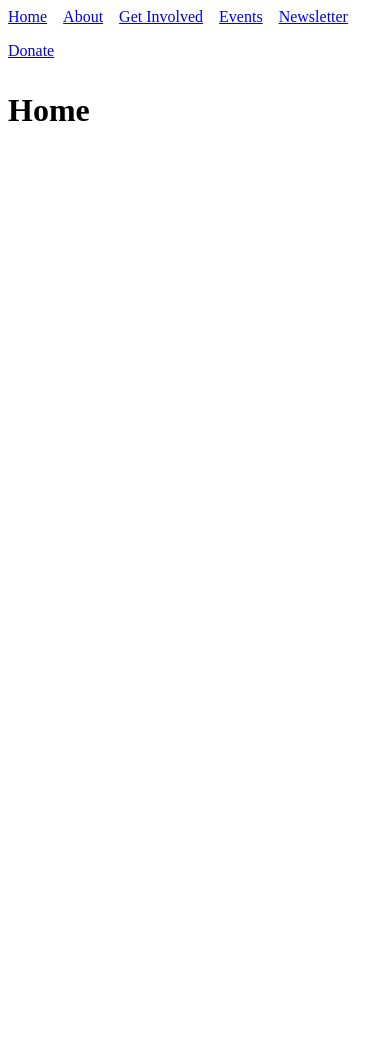
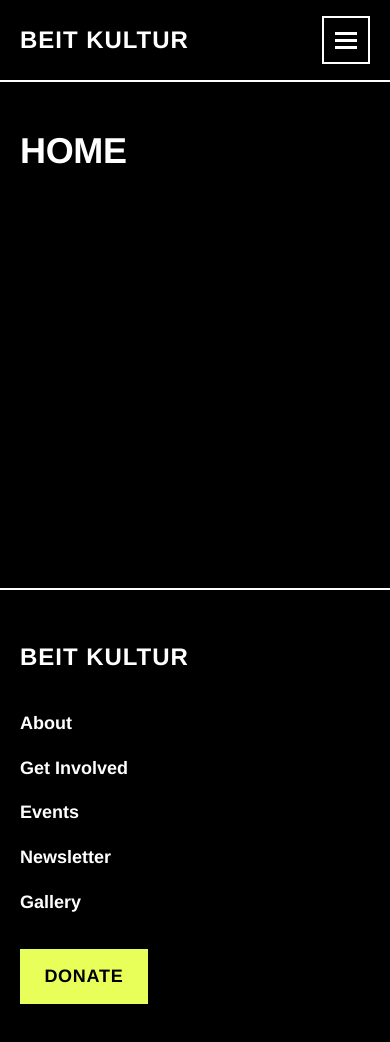
Before and after one commit to abrilvergaralozano/BEIT-KULTUR, a SvelteKit app: page / in a window 390 px wide. Shown: the top 1042 px of the page. Before the commit the page ends 844 px from the top, so only its background shows below. Built offline with nearby package versions, Linux system fonts and the light colour scheme.

Commit message:
Add brand Styles

```diff
--- /dev/null
+++ b/src/lib/components/Footer.svelte
@@ -0,0 +1,66 @@
+<script>
+	import { navLinks } from '#lib/nav.js';
+</script>
+
+<footer>
+	<div class="inner">
+		<a href="/" class="logo">BEIT KULTUR</a>
+
+		<nav aria-label="Footer menu">
+			<ul>
+				{#each navLinks as link}
+					<li><a href={link.href}>{link.label}</a></li>
+				{/each}
+			</ul>
+		</nav>
+
+		<a href="/donate" class="button">Donate</a>
+	</div>
+</footer>
+
+<style>
+	footer {
+		border-top: 2px solid var(--white);
+	}
+
+	.inner {
+		max-width: var(--max-width);
+		margin: 0 auto;
+		padding: 3rem var(--gutter);
+		display: flex;
+		flex-wrap: wrap;
+		align-items: center;
+		justify-content: space-between;
+		gap: 2rem;
+	}
+
+	ul {
+		display: flex;
+		flex-wrap: wrap;
+		gap: 1rem 1.5rem;
+		list-style: none;
+		margin: 0;
+		padding: 0;
+	}
+
+	ul a {
+		color: var(--white);
+		font-weight: 700;
+		text-decoration: none;
+	}
+
+	ul a:hover {
+		color: var(--lime);
+	}
+
+	@media (max-width: 700px) {
+		.inner {
+			flex-direction: column;
+			align-items: flex-start;
+		}
+
+		ul {
+			flex-direction: column;
+		}
+	}
+</style>
--- /dev/null
+++ b/src/lib/components/Header.svelte
@@ -0,0 +1,183 @@
+<script>
+	import { page } from '$app/state';
+	import { navLinks } from '#lib/nav.js';
+
+	let menuOpen = $state(false);
+
+	function closeMenu() {
+		menuOpen = false;
+	}
+</script>
+
+<header>
+	<div class="inner">
+		<a href="/" class="logo" onclick={closeMenu}>BEIT KULTUR</a>
+
+		<button
+			class="menu-toggle"
+			aria-expanded={menuOpen}
+			aria-controls="main-menu"
+			onclick={() => (menuOpen = !menuOpen)}
+		>
+			<span class="bars" aria-hidden="true"></span>
+			<span class="visually-hidden">{menuOpen ? 'Close menu' : 'Open menu'}</span>
+		</button>
+
+		<nav id="main-menu" aria-label="Main menu" class:open={menuOpen}>
+			<ul>
+				{#each navLinks as link}
+					<li>
+						<a
+							href={link.href}
+							aria-current={page.url.pathname === link.href ? 'page' : undefined}
+							onclick={closeMenu}>{link.label}</a
+						>
+					</li>
+				{/each}
+			</ul>
+			<a href="/donate" class="button" onclick={closeMenu}>Donate</a>
+		</nav>
+	</div>
+</header>
+
+<style>
+	header {
+		background: var(--black);
+		border-bottom: 2px solid var(--white);
+		position: sticky;
+		top: 0;
+		z-index: 10;
+	}
+
+	.inner {
+		max-width: var(--max-width);
+		margin: 0 auto;
+		padding: 1rem var(--gutter);
+		display: flex;
+		align-items: center;
+		justify-content: space-between;
+		gap: 1.5rem;
+	}
+
+	nav {
+		display: flex;
+		align-items: center;
+		gap: 2rem;
+	}
+
+	ul {
+		display: flex;
+		gap: 1.5rem;
+		list-style: none;
+		margin: 0;
+		padding: 0;
+	}
+
+	ul a {
+		color: var(--white);
+		font-weight: 700;
+		text-decoration: none;
+	}
+
+	ul a:hover,
+	ul a[aria-current='page'] {
+		color: var(--lime);
+	}
+
+	/* Hamburger button: hidden on big screens */
+	.menu-toggle {
+		display: none;
+		width: 48px;
+		height: 48px;
+		background: none;
+		border: 2px solid var(--white);
+		cursor: pointer;
+		position: relative;
+	}
+
+	.bars,
+	.bars::before,
+	.bars::after {
+		position: absolute;
+		left: 11px;
+		width: 22px;
+		height: 3px;
+		background: var(--white);
+		transition: transform 0.2s;
+	}
+
+	.bars {
+		top: 50%;
+		margin-top: -1.5px;
+	}
+
+	.bars::before,
+	.bars::after {
+		content: '';
+		left: 0;
+	}
+
+	.bars::before {
+		top: -7px;
+	}
+
+	.bars::after {
+		top: 7px;
+	}
+
+	/* Turn the bars into an X when open */
+	[aria-expanded='true'] .bars {
+		background: transparent;
+	}
+
+	[aria-expanded='true'] .bars::before {
+		transform: translateY(7px) rotate(45deg);
+	}
+
+	[aria-expanded='true'] .bars::after {
+		transform: translateY(-7px) rotate(-45deg);
+	}
+
+	.visually-hidden {
+		position: absolute;
+		width: 1px;
+		height: 1px;
+		overflow: hidden;
+		clip: rect(0 0 0 0);
+		white-space: nowrap;
+	}
+
+	/* Small screens */
+	@media (max-width: 900px) {
+		.menu-toggle {
+			display: block;
+		}
+
+		nav {
+			display: none;
+			position: absolute;
+			top: 100%;
+			left: 0;
+			right: 0;
+			flex-direction: column;
+			align-items: flex-start;
+			gap: 1.5rem;
+			padding: 1.5rem var(--gutter) 2rem;
+			background: var(--black);
+			border-bottom: 2px solid var(--white);
+		}
+
+		nav.open {
+			display: flex;
+		}
+
+		ul {
+			flex-direction: column;
+			gap: 1rem;
+		}
+
+		ul a {
+			font-size: 1.5rem;
+		}
+	}
+</style>
--- /dev/null
+++ b/src/lib/nav.js
@@ -0,0 +1,8 @@
+// Menu links, shared by the header and footer.
+export const navLinks = [
+	{ href: '/about', label: 'About' },
+	{ href: '/get-involved', label: 'Get Involved' },
+	{ href: '/events', label: 'Events' },
+	{ href: '/newsletter', label: 'Newsletter' },
+	{ href: '/gallery', label: 'Gallery' }
+];
--- /dev/null
+++ b/src/lib/styles/global.css
@@ -0,0 +1,115 @@
+/* Shared styles for the whole site. */
+
+:root {
+	--black: #000000;
+	--white: #ffffff;
+	--lime: #e8ff5a;
+	--grey: #2a2a2a;
+
+	--font: 'Helvetica Neue', Helvetica, Arial, sans-serif;
+	--max-width: 1200px;
+	--gutter: 1.25rem;
+}
+
+*,
+*::before,
+*::after {
+	box-sizing: border-box;
+}
+
+html {
+	-webkit-text-size-adjust: 100%;
+}
+
+body {
+	margin: 0;
+	background: var(--black);
+	color: var(--white);
+	font-family: var(--font);
+	font-size: 1.125rem; /* 18px */
+	line-height: 1.6;
+}
+
+h1,
+h2,
+h3 {
+	font-weight: 800;
+	line-height: 1.15;
+	letter-spacing: -0.01em;
+	margin: 0 0 1rem;
+}
+
+h1 {
+	font-size: clamp(2.25rem, 6vw, 4rem);
+	text-transform: uppercase;
+}
+
+h2 {
+	font-size: clamp(1.75rem, 4vw, 2.5rem);
+}
+
+h3 {
+	font-size: 1.5rem;
+}
+
+p {
+	margin: 0 0 1.25rem;
+	max-width: 65ch;
+}
+
+a {
+	color: var(--lime);
+	text-underline-offset: 0.2em;
+}
+
+a:hover {
+	text-decoration-thickness: 2px;
+}
+
+:focus-visible {
+	outline: 3px solid var(--lime);
+	outline-offset: 3px;
+}
+
+img {
+	max-width: 100%;
+	height: auto;
+}
+
+/* Page content area */
+main {
+	max-width: var(--max-width);
+	margin: 0 auto;
+	padding: 3rem var(--gutter) 4rem;
+	min-height: 60vh;
+}
+
+/* Logo text, used in header and footer */
+.logo {
+	color: var(--white);
+	font-weight: 900;
+	font-size: 1.5rem;
+	letter-spacing: 0.04em;
+	text-decoration: none;
+	white-space: nowrap;
+}
+
+/* Yellow button, used for Donate */
+.button {
+	display: inline-block;
+	background: var(--lime);
+	color: var(--black);
+	font-weight: 800;
+	font-size: 1.125rem;
+	text-transform: uppercase;
+	letter-spacing: 0.04em;
+	text-decoration: none;
+	padding: 0.7rem 1.4rem;
+	border: 2px solid var(--lime);
+	border-radius: 0;
+}
+
+.button:hover {
+	background: var(--black);
+	color: var(--lime);
+}
--- a/src/routes/+layout.svelte
+++ b/src/routes/+layout.svelte
@@ -1,5 +1,8 @@
 <script>
+	import '#lib/styles/global.css';
 	import favicon from '#lib/assets/favicon.svg';
+	import Header from '#lib/components/Header.svelte';
+	import Footer from '#lib/components/Footer.svelte';
 
 	let { children } = $props();
 </script>
@@ -8,26 +11,10 @@
 	<link rel="icon" href={favicon} />
 </svelte:head>
 
-<nav aria-label="Main menu">
-	<ul>
-		<li><a href="/">Home</a></li>
-		<li><a href="/about">About</a></li>
-		<li><a href="/get-involved">Get Involved</a></li>
-		<li><a href="/events">Events</a></li>
-		<li><a href="/newsletter">Newsletter</a></li>
-		<li><a href="/donate">Donate</a></li>
-	</ul>
-</nav>
+<Header />
 
-{@render children()}
+<main>
+	{@render children()}
+</main>
 
-<style>
-	ul {
-		display: flex;
-		flex-wrap: wrap;
-		gap: 1rem;
-		list-style: none;
-		margin: 0 0 2rem;
-		padding: 0;
-	}
-</style>
+<Footer />
--- /dev/null
+++ b/src/routes/gallery/+page.svelte
@@ -0,0 +1 @@
+<h1>Gallery</h1>
```
